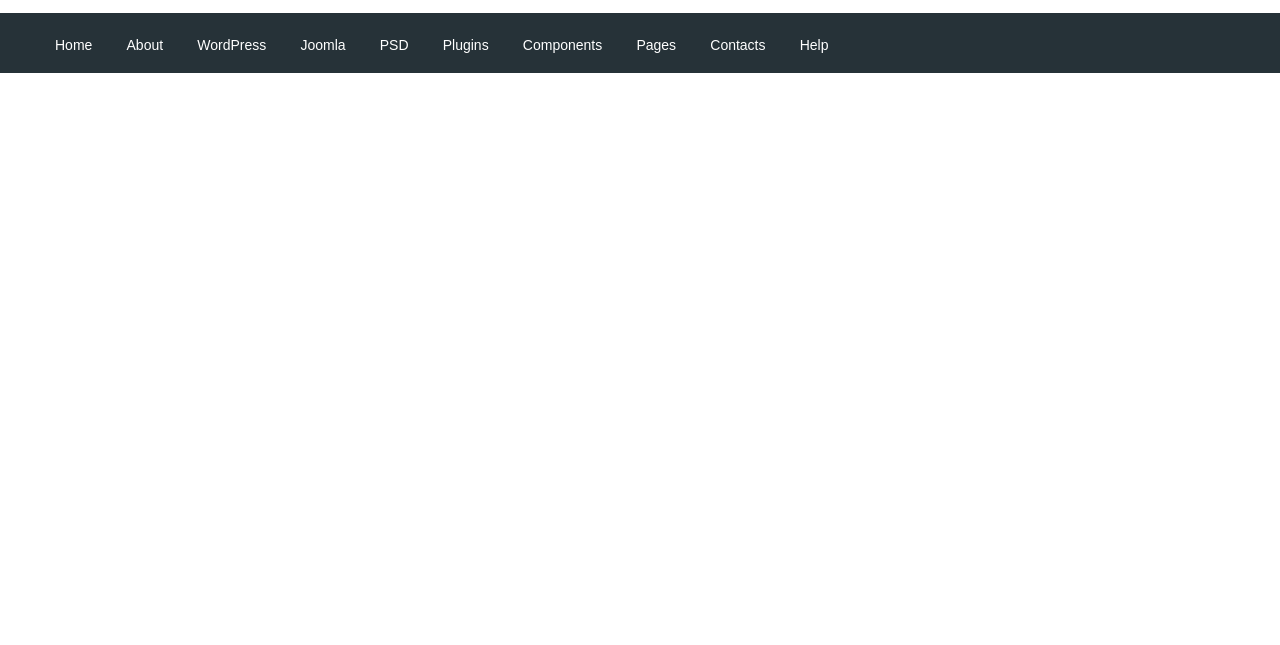
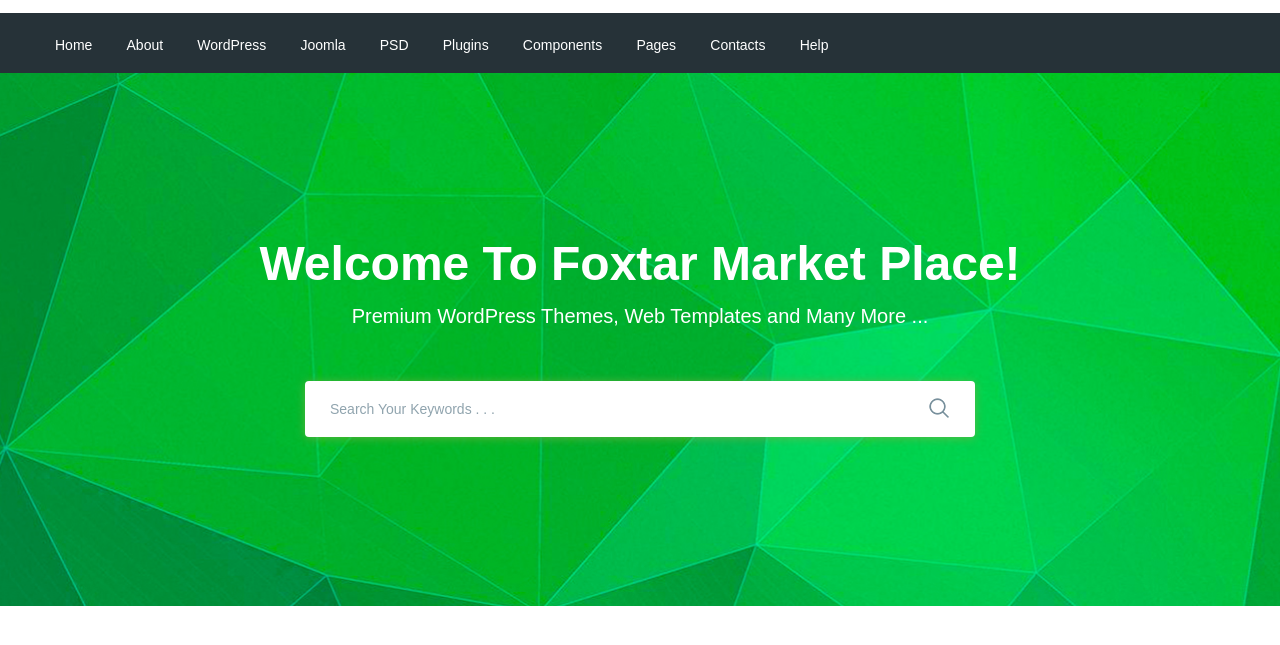
Before and after one commit to dimon08888/moderno, a website: page app/index.html in a window 1280 px wide. Shown: the part 77-722 px from the top of the page. Drawn offline with nearby package versions, Linux system fonts and the light colour scheme; files that its build step writes are made by us from their sources.

Commit message:
added search section

```diff
--- a/app/index.html
+++ b/app/index.html
@@ -94,8 +94,28 @@
                 </nav>
             </div>
         </div>
+    </header>
 
-    </header>
+    <section class="search" style="background-image: url(/images/search-bg.jpg);">
+        <div class="container">
+            <div class="search__inner">
+                <div class="search__inner-title">
+                    Welcome To Foxtar Market Place!
+                </div>
+                <div class="search__inner-text">
+                    Premium WordPress Themes, Web Templates and Many More ...
+                </div>
+                <div class="search__inner-form">
+                    <form>
+                        <input type="text" placeholder="Search Your Keywords . . ." required>
+                        <button type="submit">
+                            <img src="images/icons/search.png" alt="">
+                        </button>
+                    </form>
+                </div>
+            </div>
+        </div>
+    </section>
 
 
 
--- a/app/scss/style.scss
+++ b/app/scss/style.scss
@@ -8,13 +8,16 @@
     height: 90px;
     align-items: center;
 }
+
 .header__text {
     margin: left auto;
     margin-right: 50px;
+
     span {
         color: $red;
     }
 }
+
 .header__btn {
     padding: 4px;
     width: 72px;
@@ -23,16 +26,20 @@
     color: #ffffff;
     font-size: 12px;
 }
+
 .header__btn-login {
     background-color: $green;
 }
+
 .header__btn-register {
     background-color: $red;
     margin-left: 7px;
 }
+
 .header__menu {
     background-color: $bg;
 }
+
 .menu {
     display: flex;
     text-align: center;
@@ -41,14 +48,77 @@
 
 .menu__list {
     margin-top: 20px;
+
     li {
         display: inline-block;
-        & + li {
+
+        &+li {
             margin-left: 30px;
         }
     }
+
     a {
         color: #ffffff;
         font-size: 14px;
     }
 }
+
+.search {
+    background-repeat: no-repeat;
+    background-size: cover;
+    background-position: center;
+    min-height: 533px;
+}
+
+.search__inner {
+    padding: 155px 0px 100px;
+    color: #fff;
+    text-align: center;
+    &-title {
+        margin-bottom: 1px;
+        font-size: 48px;
+        font-weight: 700;
+        line-height: 72px;
+    }
+
+    &-text {
+        margin-bottom: 50px;
+        font-weight: 500;
+        font-size: 20px;
+        line-height: 30px;
+    }
+    &-form {
+        max-width: 670px;
+        margin: 0 auto;
+        position: relative;
+        input{
+            display: block;
+            width: 100%;
+            box-shadow: 0px 1px 10px 0px rgba(124, 178, 64, 0.75);
+            border-radius: 4px;
+            height: 56px;
+            border: none;
+            font-size: 14px;
+            font-weight: 500;
+            padding-left: 25px;
+            padding-right: 60px;
+            &:focus {
+                border: 1px solid $red;
+            }
+            &::placeholder {
+                color: #90a4ae;
+                font-weight: 500;
+            }
+
+
+        }
+        button {
+            position: absolute;
+            border: none;
+            background-color: transparent;
+            top: 16px;
+            right: 20px;
+        }
+
+    }
+}
```
Also changed, not shown: app/images/icons/search.png (added), app/images/icons/search.svg (added), app/images/search-bg.jpg (added).
